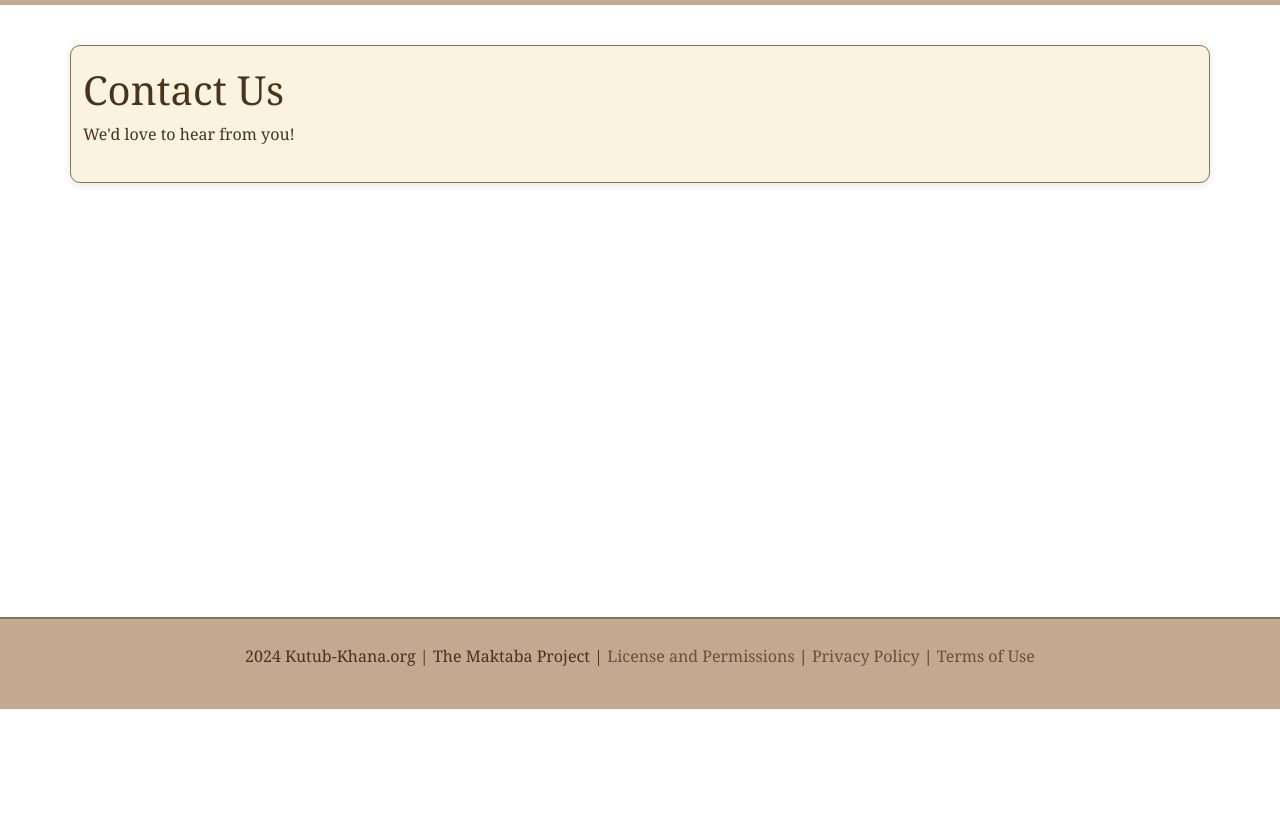
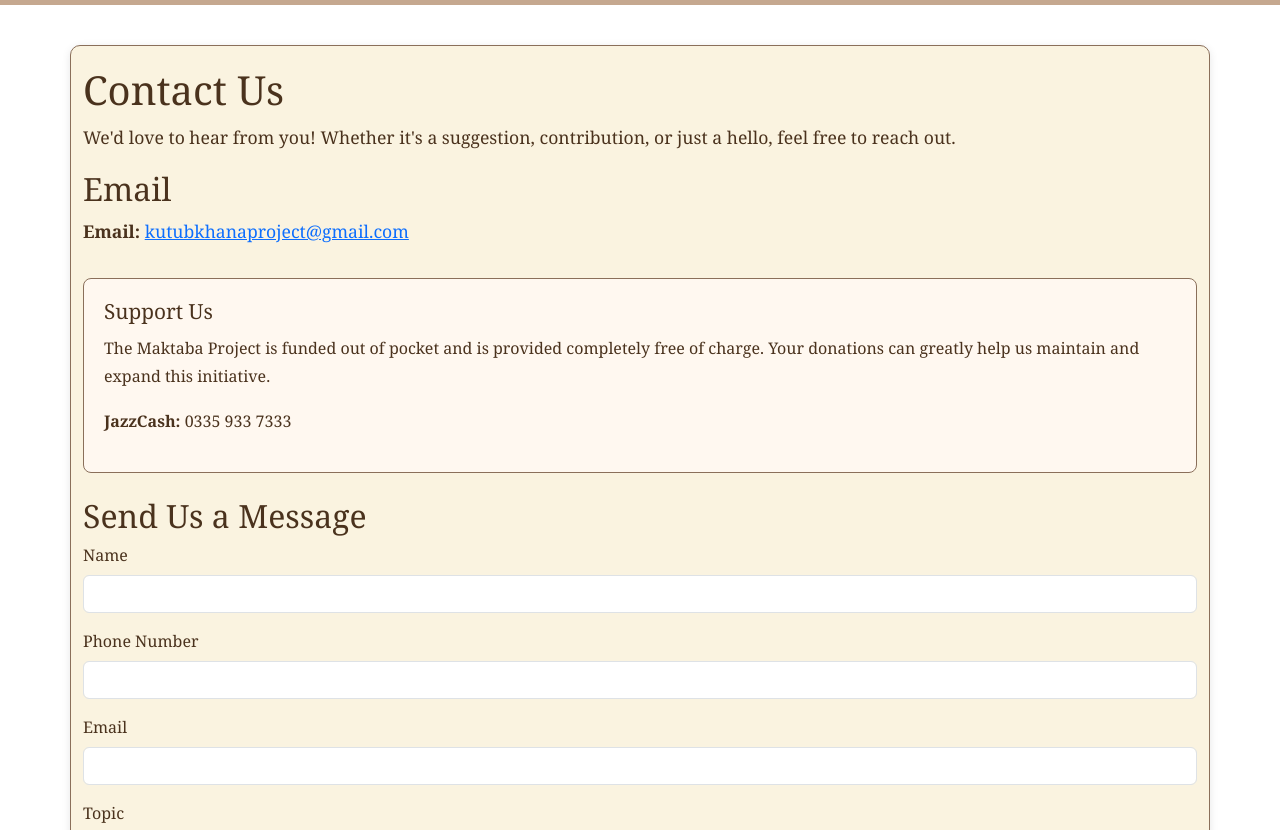
Before and after one commit to KutubKhanaProject/kutub-khana, a plain HTML site: page about/contact.html in a window 1280 px wide. Shown: the part 91-921 px from the top of the page. Before the commit the page ends 800 px from the top, so only its background shows below. Drawn offline with nearby package versions, Linux system fonts and the light colour scheme; a web font is replaced by a local one.

Commit message:
wrote contact page

```diff
--- a/about/contact.html
+++ b/about/contact.html
@@ -31,6 +31,11 @@
             box-shadow: 0 2px 8px rgba(0, 0, 0, 0.1);
         }
 
+        .container p {
+            font-size: 1.1rem;
+            line-height: 1.8;
+        }
+
         .form-control {
             border-radius: 5px;
             border: 1px solid #8A6F5A;
@@ -44,6 +49,23 @@
         .btn-primary {
             background-color: #6D4F3A;
             border: none;
+        }
+
+        .donation-info {
+            margin-top: 30px;
+            padding: 20px;
+            background: #FFF8F0;
+            border: 1px solid #8A6F5A;
+            border-radius: 8px;
+        }
+
+        .donation-info h2 {
+            font-size: 1.3rem;
+            margin-bottom: 10px;
+        }
+
+        .donation-info p {
+            font-size: 1rem;
         }
 
         @media (max-width: 768px) {
@@ -61,7 +83,6 @@
             .then(response => response.text())
             .then(data => {
                 document.getElementById('header').innerHTML = data;
-                // Initialize Bootstrap Dropdowns
                 const dropdownTriggerList = document.querySelectorAll('.dropdown-toggle');
                 dropdownTriggerList.forEach(dropdown => {
                     new bootstrap.Dropdown(dropdown);
@@ -73,7 +94,45 @@
     <main>
         <div class="container">
             <h1>Contact Us</h1>
-            <p>We'd love to hear from you!</p>
+            <p>
+                We'd love to hear from you! Whether it's a suggestion, contribution, or just a hello, feel free to reach out.
+            </p>
+
+            <h2>Email</h2>
+            <p><strong>Email:</strong> <a href="mailto:kutubkhanaproject@gmail.com">kutubkhanaproject@gmail.com</a></p>
+
+            <div class="donation-info">
+                <h2>Support Us</h2>
+                <p>
+                    The Maktaba Project is funded out of pocket and is provided completely free of charge. Your donations can greatly help us maintain and expand this initiative.
+                </p>
+                <p><strong>JazzCash:</strong> <span>0335 933 7333</span></p>
+            </div>
+
+            <h2 class="mt-4">Send Us a Message</h2>
+            <form action="mailto:kutubkhanaproject@gmail.com" method="post" enctype="text/plain">
+                <div class="mb-3">
+                    <label for="name" class="form-label">Name</label>
+                    <input type="text" class="form-control" id="name" name="name" required>
+                </div>
+                <div class="mb-3">
+                    <label for="phone" class="form-label">Phone Number</label>
+                    <input type="tel" class="form-control" id="phone" name="phone" required>
+                </div>
+                <div class="mb-3">
+                    <label for="email" class="form-label">Email</label>
+                    <input type="email" class="form-control" id="email" name="email" required>
+                </div>
+                <div class="mb-3">
+                    <label for="topic" class="form-label">Topic</label>
+                    <input type="text" class="form-control" id="topic" name="topic" required>
+                </div>
+                <div class="mb-3">
+                    <label for="message" class="form-label">Description (500 words max)</label>
+                    <textarea class="form-control" id="message" name="message" rows="8" maxlength="500" required></textarea>
+                </div>
+                <button type="submit" class="btn btn-primary">Submit</button>
+            </form>
         </div>
     </main>
 
```
